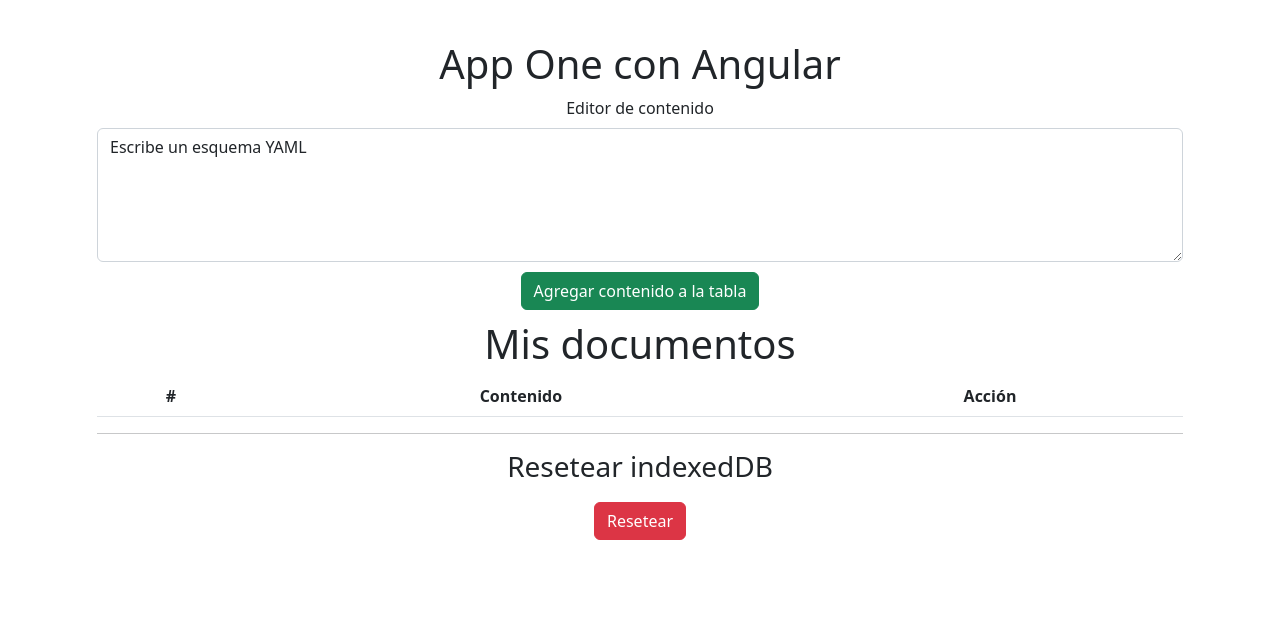
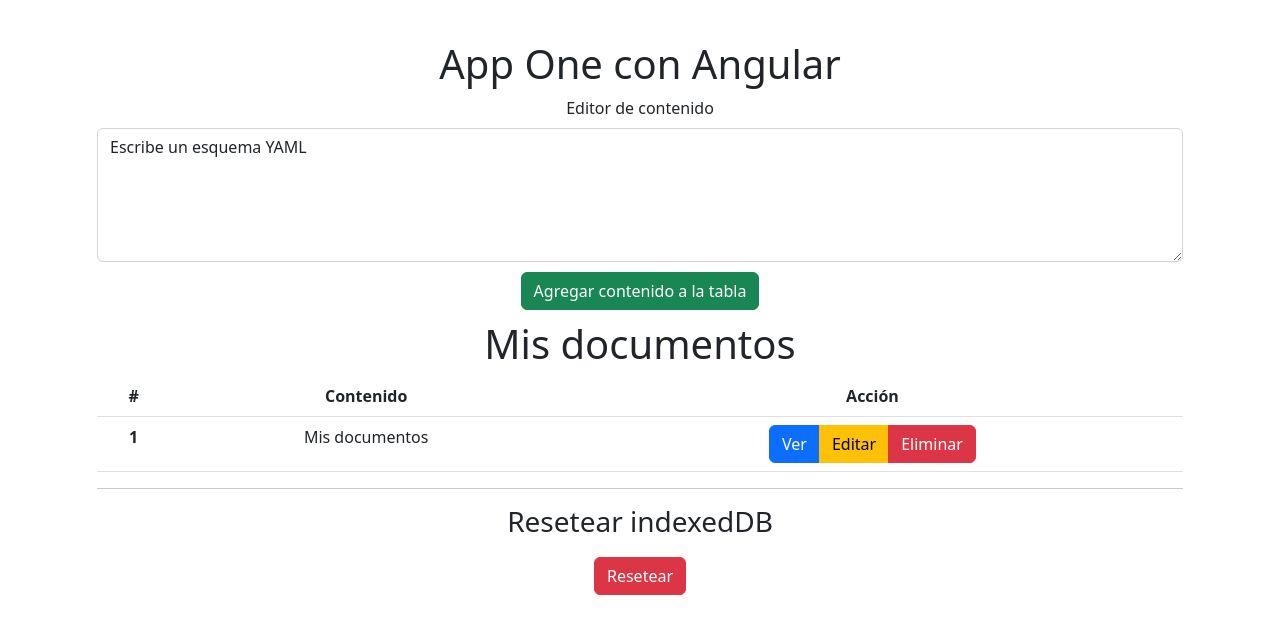
Before and after one commit to hugobcerdaminaya/demo-angular-structured-document-editor, an Angular app: page / in a window 1280 px wide. Shown: the top 634 px of the page. Built offline with nearby package versions, Linux system fonts and the light colour scheme.

Commit message:
fxd store on indexed db

```diff
--- a/src/app/app.component.html
+++ b/src/app/app.component.html
@@ -1,9 +1,8 @@
 <div class="container">
   <div class="starter-template">
     <h1>{{title}}</h1>
-    <div *ngFor="let documentList of documentLists$ | async; trackBy: identifyList">
-      <app-yaml-list [documentList]="documentList"></app-yaml-list>
-    </div>
+      <app-yaml-editor></app-yaml-editor>
+      <app-yaml-list></app-yaml-list>
     <hr>
     <h3>Resetear indexedDB</h3>
     <button class="btn btn-danger btn-md btn-reset" (click)="resetDatabase()">Resetear</button>
--- a/src/app/app.component.ts
+++ b/src/app/app.component.ts
@@ -1,6 +1,6 @@
 import { Component, VERSION } from '@angular/core';
 import { liveQuery } from 'dexie';
-import { db, DocumentList } from '../db/db';
+import { db } from '../db/db';
 @Component({
   selector: 'app-root',
   templateUrl: './app.component.html',
@@ -8,12 +8,7 @@
 })
 export class AppComponent {
   title = 'App One con Angular';
-  documentLists$ = liveQuery(() => db.documentLists.toArray());
   async resetDatabase() {
     await db.resetDatabase();
   }
-
-  identifyList(index: number, list: DocumentList) {
-    return `${list.id}${list.title}`;
-  }
 }
--- a/src/app/app.module.ts
+++ b/src/app/app.module.ts
@@ -5,12 +5,14 @@
 import { YamlListComponent } from './yaml-list/yaml-list.component';
 import { YamlListItemComponent } from './yaml-list-item/yaml-list-item.component';
 import { FormsModule } from '@angular/forms';
+import { YamlEditorComponent } from './yaml-editor/yaml-editor.component';
 
 @NgModule({
   declarations: [
     AppComponent,
     YamlListComponent,
-    YamlListItemComponent
+    YamlListItemComponent,
+    YamlEditorComponent
   ],
   imports: [
     BrowserModule,
--- /dev/null
+++ b/src/app/yaml-editor/yaml-editor.component.css
@@ -0,0 +1,4 @@
+.btn-success{
+    margin-top: 10px;
+    margin-bottom: 10px;
+  }
--- /dev/null
+++ b/src/app/yaml-editor/yaml-editor.component.html
@@ -0,0 +1,8 @@
+<label class="form-label">Editor de contenido</label><br>
+<textarea class="form-control" rows="5" style="width: 100%;"
+    autocomplete="off"
+    type="text"
+    id="name"
+    #name
+    [(ngModel)]="documentName"></textarea>
+<button type="submit" class="btn btn-md btn-success btn-submit" (click)="addDocument()">Agregar contenido a la tabla</button>
--- /dev/null
+++ b/src/app/yaml-editor/yaml-editor.component.ts
@@ -0,0 +1,22 @@
+import { Component, OnInit } from '@angular/core';
+import { db } from 'src/db/db';
+@Component({
+  selector: 'app-yaml-editor',
+  templateUrl: './yaml-editor.component.html',
+  styleUrls: ['./yaml-editor.component.css']
+})
+export class YamlEditorComponent implements OnInit {
+
+  async addDocument() {
+    await db.documentLists.add({
+      title: this.documentName,
+    });
+  }
+
+  documentName = 'Escribe un esquema YAML';
+  constructor() { }
+
+  ngOnInit(): void {
+  }
+
+}
--- a/src/app/yaml-list/yaml-list.component.css
+++ b/src/app/yaml-list/yaml-list.component.css
@@ -42,8 +42,3 @@
     margin-right: .8em;
     border-radius: 4px 0 0 4px;
   }
-
-  .btn-success{
-    margin-top: 10px;
-    margin-bottom: 10px;
-  }
--- a/src/app/yaml-list/yaml-list.component.html
+++ b/src/app/yaml-list/yaml-list.component.html
@@ -1,13 +1,6 @@
-<label class="form-label">Editor de contenido</label><br>
-<textarea class="form-control" rows="5" style="width: 100%;"
-    autocomplete="off"
-    type="text"
-    id="name"
-    #name
-    [(ngModel)]="documentName"></textarea>
-<button type="submit" class="btn btn-md btn-success btn-submit" (click)="addDocument()">Agregar contenido a la tabla</button>
+
 <br>
-<h1>{{ documentList.title }}</h1>
+<h1>Mis documentos</h1>
 <table class="table">
     <thead>
       <tr>
@@ -17,7 +10,7 @@
       </tr>
     </thead>
     <tbody>
-      <tr *ngFor="let document of documentItems$ | async">
+      <tr *ngFor="let document of documentLists$ | async">
         <th scope="row">{{document.id}}</th>
         <td>{{document.title}}</td>
         <td><app-yaml-list-item></app-yaml-list-item></td>
--- a/src/app/yaml-list/yaml-list.component.ts
+++ b/src/app/yaml-list/yaml-list.component.ts
@@ -1,5 +1,5 @@
 import { Component, OnInit, Input } from '@angular/core';
-import { db, DocumentList, DocumentItem} from 'src/db/db';
+import { db, DocumentList} from 'src/db/db';
 import { liveQuery } from 'dexie';
 
 @Component({
@@ -8,29 +8,12 @@
   styleUrls: ['./yaml-list.component.css']
 })
 export class YamlListComponent implements OnInit {
-  @Input() documentList: any;
-  documentItems$ = liveQuery(() => this.listTodoItems());
-  async listTodoItems() {
-    console.log(db.documentItems
-      .where({
-        documentListId: this.documentList.id,
-      })
-      .toArray());
-    return await db.documentItems
-      .where({
-        documentListId: this.documentList.id,
-      })
-      .toArray();
+  documentLists$ = liveQuery(() => this.listDocuments());
+  async listDocuments() {
+    return await db.documentLists.toArray();
   }
 
-  async addDocument() {
-    await db.documentItems.add({
-      title: this.documentName,
-      documentListId: this.documentList.id,
-    });
-  }
 
-  documentName = 'Escribe un esquema YAML';
   constructor() { }
 
   ngOnInit(): void {
```
Also changed, not shown: 1 other file (tests, documents, lock files or other folders).
